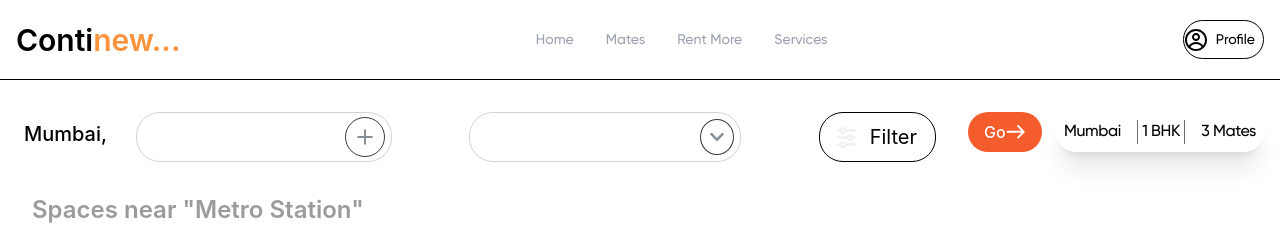
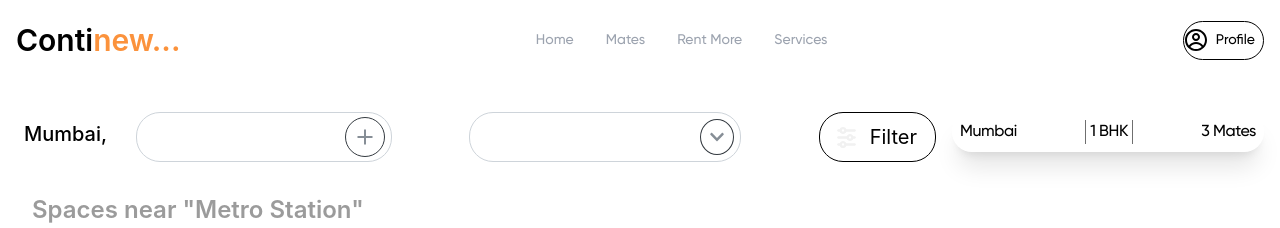
Before and after one commit to harshwarghade22/Mini-Project, a React (Vite) app: page /carts in a window 1280 px wide. Shown: the top 228 px of the page. Built offline with nearby package versions, Linux system fonts and the light colour scheme.

Commit message:
changes applied

```diff
--- a/src/Home.jsx
+++ b/src/Home.jsx
@@ -4,7 +4,7 @@ import Layout1 from "./components/Layout1";
 import Footer from "./components/Footer";
 export default function Home() {
   return (
-    <div className="overflow-x-hidden font-gilroy_regular">
+    <div className=" overflow-x-hidden font-gilroy_regular">
       <div className="h-screen w-full p-[1px] overflow-hidden">
         <Layout2 />
         <Layout1 />
--- a/src/components/Filters.jsx
+++ b/src/components/Filters.jsx
@@ -67,13 +67,7 @@ function Hero() {
           </div>
         </div>
 
-        <div className="xl:col-span-1 md:col-span-4 xl:p-4 py-10 px-4">
-          <button className="py-2 px-4  rounded-full bg-[#F45C2C] text-white font-medium  flex justify-between items-center">
-            Go <Arrow />
-          </button>
-        </div>
-
-        <div className="xl:col-span-2 md:col-span-6 lg:px-0 px-4">
+        <div className="xl:col-span-3 md:col-span-6 lg:px-0 px-4">
           <div className="flex justify-between items-center  md:my-4  shadow-xl rounded-full xl:p-2 sm:px-8 px-6 py-4 ">
             <div className=" ">
               <h1 className="xl:text-base lg:text-xl md:text-2xl sm:text-2xl text-2xl  text-center  font-['Gilroy-Medium'] tracking-tight ">
--- a/src/components/Navbar.jsx
+++ b/src/components/Navbar.jsx
@@ -3,7 +3,7 @@ import { CgProfile } from "react-icons/cg";
 
 function Navbar() {
   return (
-    <div className="max-w-7xl px-4 mx-auto h-20 border-b border-b-black flex justify-between items-center">
+    <div className="max-w-7xl px-4 mx-auto h-20  border-b-black flex justify-between items-center">
       <div className=" text-3xl font-gilroy_semi_bol font-semibold">
         Conti<span className="text-orange-400">new...</span>
       </div>
--- a/src/components/RoomateCard.jsx
+++ b/src/components/RoomateCard.jsx
@@ -1,44 +1,51 @@
-import React from 'react'
-import Contact from './Icons/Contact'
-import Fav from './Icons/Fav'
+import React from "react";
+import Contact from "./Icons/Contact";
+import Fav from "./Icons/Fav";
 
 function RoomateCard() {
   return (
     <div>
-        <div className='w-full h-[400px]  flex flex-col border rounded-lg p-3 font-gilroy_light hover:scale-105 duration-300'>
-          <div className='w-full h-[50%]  border rounded-lg'>
-            <img src="https://images.unsplash.com/photo-1524504388940-b1c1722653e1?q=80&w=1887&auto=format&fit=crop&ixlib=rb-4.0.3&ixid=M3wxMjA3fDB8MHxwaG90by1wYWdlfHx8fGVufDB8fHx8fA%3D%3D" alt="" className='object-cover object-center  h-full w-full rounded-lg' />
+      <div className="w-full h-[400px]  flex flex-col border rounded-lg p-3 font-gilroy_light hover:scale-105 duration-300">
+        <div className="w-full h-[50%]  border rounded-lg ">
+          <img
+            className="h-48 w-full object-cover rounded-lg"
+            src="https://images.unsplash.com/photo-1524504388940-b1c1722653e1?q=80&w=1887&auto=format&fit=crop&ixlib=rb-4.0.3&ixid=M3wxMjA3fDB8MHxwaG90by1wYWdlfHx8fGVufDB8fHx8fA%3D%3D"
+            alt=""
+          />
         </div>
 
-          <div className='pt-3'>
-            <p className='text-sm'>Working professional</p>
-            <h1 className='text-xl font-gilroy_bold'>Emma F.</h1>
+        <div className="pt-3">
+          <p className="text-sm">Working professional</p>
+          <h1 className="text-xl font-gilroy_bold">Emma F.</h1>
         </div>
-          <div className='flex justify-between h-[15%] mt-3'>
-            <div className='flex flex-col h-full justify-between'>
-              <p className='text-sm'>Budget</p>
+        <div className="flex justify-between h-[15%] mt-3">
+          <div className="flex flex-col h-full justify-between">
+            <p className="text-sm">Budget</p>
             <p>8000Rs</p>
           </div>
-            <div className='flex flex-col h-full justify-between'>
-              <p className='text-sm'>Looking for</p>
+          <div className="flex flex-col h-full justify-between">
+            <p className="text-sm">Looking for</p>
             <p>Female</p>
           </div>
-            <div className='flex flex-col h-full justify-between'>
-              <p className='text-sm'>Looking for</p>
+          <div className="flex flex-col h-full justify-between">
+            <p className="text-sm">Looking for</p>
             <p>Flatmate</p>
           </div>
         </div>
-          <div className='w-full h-[13%] mt-3 border-t pt-3 flex gap-2'>
-            <div className='w-[25%] border-black border rounded-lg flex justify-center items-center '><Fav/></div>
-            <div className='w-[25%] border-black border rounded-lg flex justify-center items-center'>
-              <Contact/>
+        <div className="w-full h-[13%] mt-3 border-t pt-3 flex gap-2">
+          <div className="w-[25%] border-black border rounded-lg flex justify-center items-center ">
+            <Fav />
           </div>
-            <div className='w-[50%] border-black border rounded-lg text-center pt-1 bg-black text-white'>Connect</div>
+          <div className="w-[25%] border-black border rounded-lg flex justify-center items-center">
+            <Contact />
           </div>
-
+          <div className="w-[50%] border-black border rounded-lg text-center pt-1 bg-black text-white">
+            Connect
           </div>
         </div>
-  )
+      </div>
+    </div>
+  );
 }
 
-export default RoomateCard
+export default RoomateCard;
```
Lines whose indentation alone changed are shown as unchanged.
